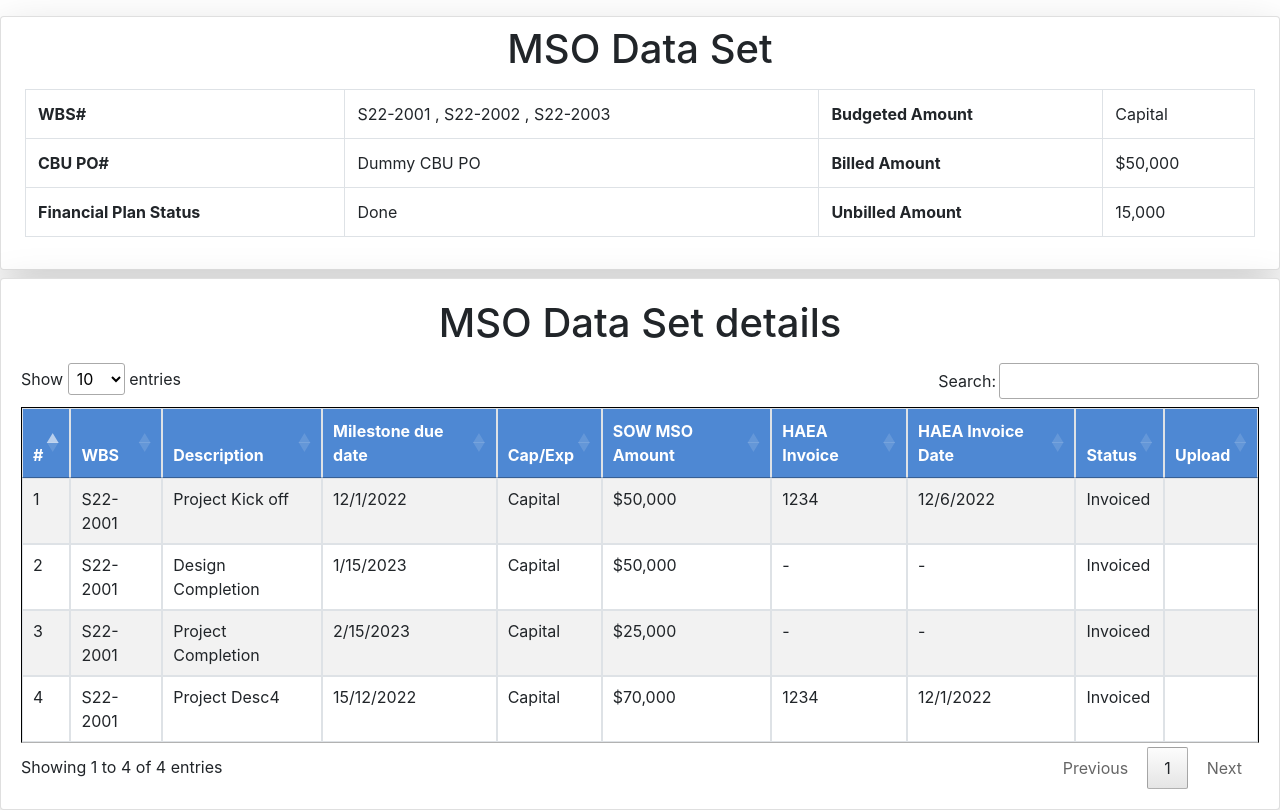
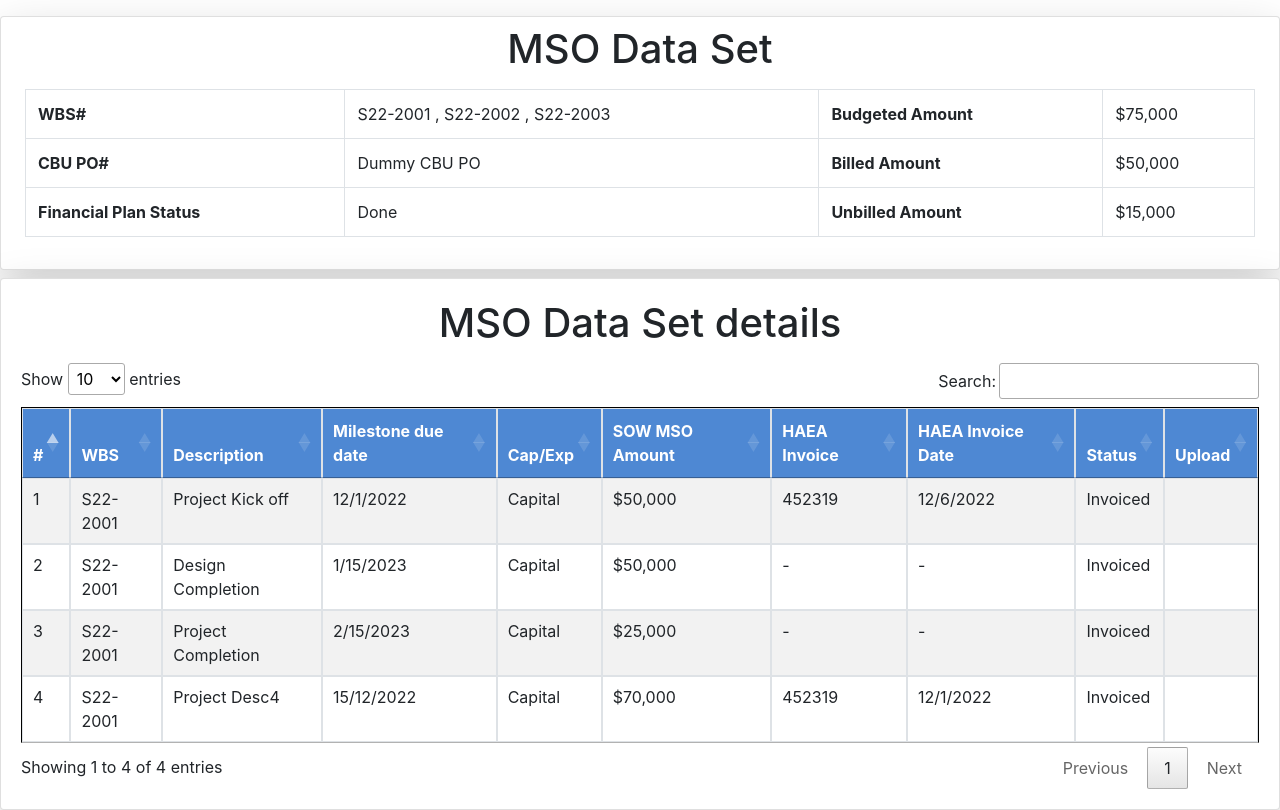
Before and after one commit to VineethaPaul/EmailSenderUsingDjango, a Django app: page /table/toggle in a window 1280 px wide. Run offline with Django 3.2, Linux system fonts and the light colour scheme; parts of the project's set-up code (start-up, migrations or seed data) failed here and were passed over; some libraries are stand-ins or nearby versions.

Commit message:
budget amount changes
budget amount changes

```diff
--- a/tableview/templates/tableview/toggle_view.html
+++ b/tableview/templates/tableview/toggle_view.html
@@ -91,7 +91,7 @@
               </td>
               <th scope="row">Unbilled Amount</th>
               <td>
-                  {{data_short.wbs_data.unbilled_amount}}
+                  ${{data_short.wbs_data.unbilled_amount}}
 
               </td>
             </tr>
--- a/tableview/views.py
+++ b/tableview/views.py
@@ -92,7 +92,7 @@ class ToggleTableView(View):
             "wbs": ["S22-2001", "S22-2002", "S22-2003"],
             "cbu_po": "Dummy CBU PO",
             "financial_plan_status": "Done",
-            "budgeted_amount": "Capital",
+            "budgeted_amount": "$75,000",
             "billed_amount": '50,000',
             "unbilled_amount":'15,000'
 
@@ -106,7 +106,7 @@ class ToggleTableView(View):
             "milestone_due_date": "12/1/2022",
             "Cap_or_Exp": "Capital",
             "sow_mso_amount": '50,000',
-            "haea_invoice":1234,
+            "haea_invoice":452319,
             "haea_invoice_date":"12/6/2022",
             "status":"Invoiced"
 
@@ -139,7 +139,7 @@ class ToggleTableView(View):
             "milestone_due_date": "15/12/2022",
             "Cap_or_Exp": "Capital",
             "sow_mso_amount": '70,000',
-            "haea_invoice":1234,
+            "haea_invoice":452319,
             "haea_invoice_date":"12/1/2022",
             "status":"Invoiced"
 
```
